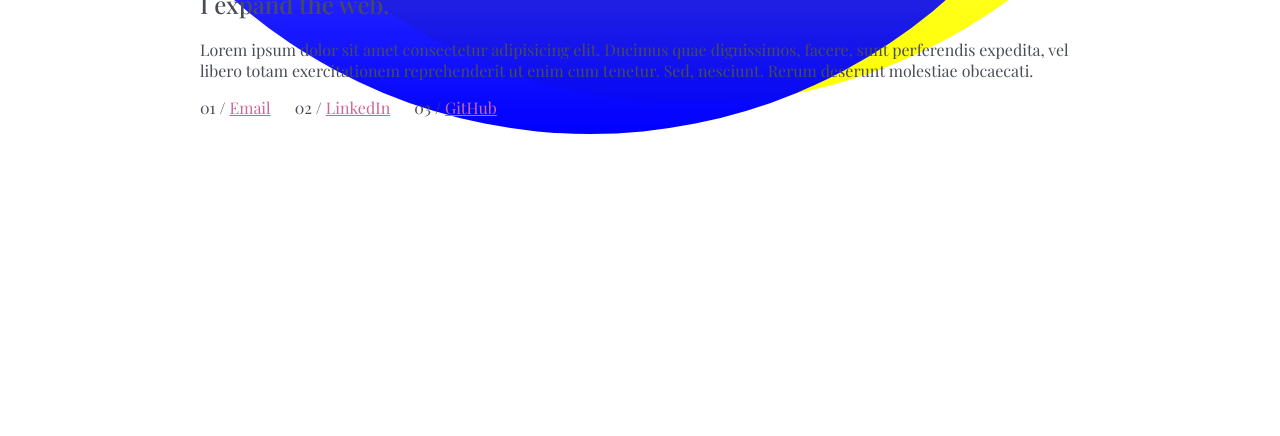
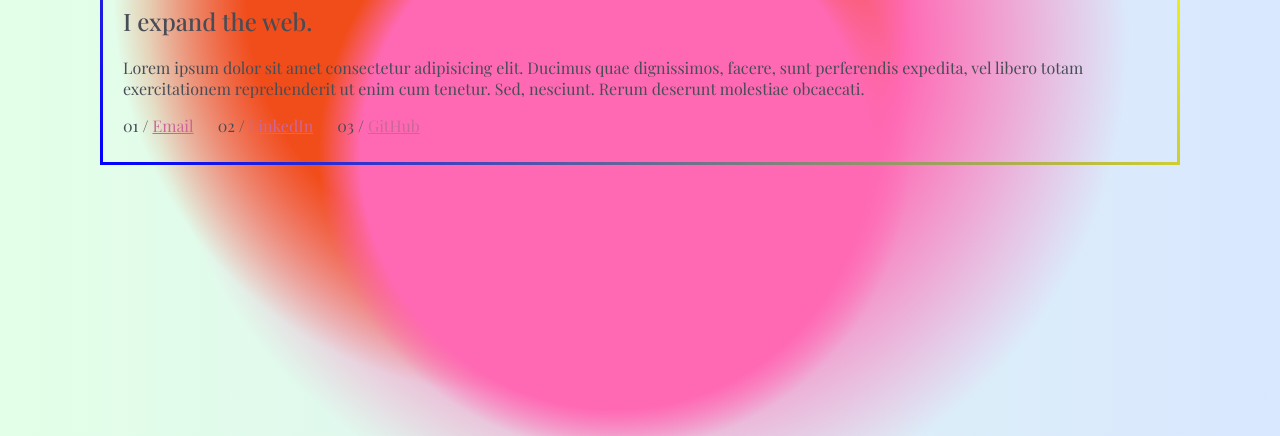
Before and after one commit to sophiathomas/sophiathomas.github.io, a plain HTML site: page index.html in a window 1280 px wide. Shown: the part 364-800 px from the top of the page. Drawn offline with nearby package versions, Linux system fonts and the light colour scheme; a web font is replaced by a local one.

Commit message:
Add background gradient effect to the body; Remove off center display title styles

```diff
--- a/styles/sass/pages/_landing.scss
+++ b/styles/sass/pages/_landing.scss
@@ -1,10 +1,16 @@
 h1.display-title {
   font-family: $font-family-alt;
-  position: absolute;
-  top: -50px;
-  left: 20px;
   text-transform: uppercase;
   font-weight: bold;
+}
+
+body {
+  background: rgb(2,0,36);
+  background:
+    radial-gradient(circle at 48% 65%, hotpink 30%, transparent 35%),
+    radial-gradient(circle at 40% 45%, #f14d1b 30%, transparent 45%),
+    radial-gradient(circle, hotpink 35%, transparent 65%),
+    linear-gradient(90deg, #e3ffe7 0%, #d9e7ff 100%);
 }
 
 .centered-content {
@@ -17,32 +23,13 @@ h1.display-title {
 }
 
 main {
-  margin: 50px 100px 20px;
-  padding: 20px 70px 20px 100px;
+  margin: 50px 100px;
+  padding: 10px 20px;
   position: relative;
   z-index: z('default');
-
-  &::after,
-  &::before {
-    content: "";
-    display: block;
-    position: absolute;
-    bottom: 0;
-    right: 0;
-    left: 0;
-    padding-top: 100%;
-    border-radius: 100%;
-    z-index: z('below');
-    // background-color: rgba($color: yellow, $alpha: 0.5);
-    background-image: linear-gradient(transparent, blue);
-    transform: translate(-50px, -20px);
-
-  }
-  &::before {
-    // background-color: rgba($color: blue, $alpha: 0.5);
-    background-image: linear-gradient(transparent, yellow);
-    transform: translate(50px, -50px);
-  }
+  border: 3px solid transparent;
+  border-image-source: linear-gradient(45deg, blue, yellow);
+  border-image-slice: 1;
 }
 
 ol.ext-nav {
```
Also changed, not shown: styles/styles.css.
